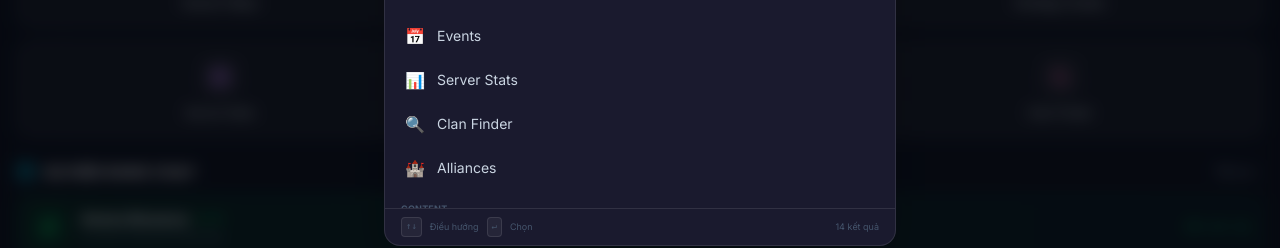
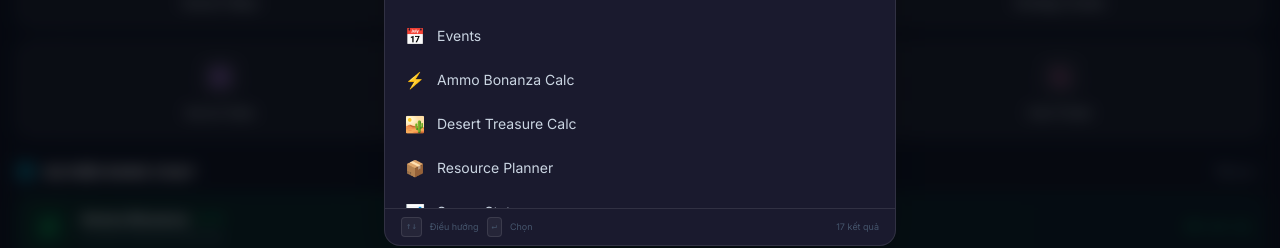
Before and after one commit to thinhliv/lastwar-hq, a Next.js app in the folder apps/web/: page / in a window 1280 px wide. Both pictures are taken after a click on the button 1250 px from the left and 30 px from the top of the page. Shown: the part 358-606 px from the top of the page. Built offline with nearby package versions, Linux system fonts and the light colour scheme; no server answers.

Commit message:
chore: update command palette search index + sitemap with new routes

```diff
--- a/apps/web/src/app/sitemap.ts
+++ b/apps/web/src/app/sitemap.ts
@@ -10,6 +10,9 @@ export default function sitemap(): MetadataRoute.Sitemap {
     { url: `${baseUrl}/tools/calculators`, lastModified, changeFrequency: "weekly", priority: 0.8 },
     { url: `${baseUrl}/tools/calculators/advanced`, lastModified, changeFrequency: "weekly", priority: 0.7 },
     { url: `${baseUrl}/tools/events`, lastModified, changeFrequency: "daily", priority: 0.8 },
+    { url: `${baseUrl}/tools/events/ammo-bonanza`, lastModified, changeFrequency: "weekly", priority: 0.7 },
+    { url: `${baseUrl}/tools/events/desert-treasure`, lastModified, changeFrequency: "weekly", priority: 0.7 },
+    { url: `${baseUrl}/tools/calculators/resource-planner`, lastModified, changeFrequency: "weekly", priority: 0.7 },
     { url: `${baseUrl}/tools/hero-tier`, lastModified, changeFrequency: "weekly", priority: 0.8 },
     { url: `${baseUrl}/tools/maps`, lastModified, changeFrequency: "monthly", priority: 0.6 },
     { url: `${baseUrl}/tools/server-stats`, lastModified, changeFrequency: "weekly", priority: 0.6 },
--- a/apps/web/src/components/CommandPalette.tsx
+++ b/apps/web/src/components/CommandPalette.tsx
@@ -19,6 +19,9 @@ const SEARCH_INDEX: SearchItem[] = [
   { label: "Hero Tier List", href: "/tools/hero-tier", category: "Tools", icon: "⭐", keywords: "hero tier ssr sr rank meta" },
   { label: "Season Maps", href: "/tools/maps", category: "Tools", icon: "🗺️", keywords: "map territory zone" },
   { label: "Events", href: "/tools/events", category: "Tools", icon: "📅", keywords: "event countdown timer calendar" },
+  { label: "Ammo Bonanza Calc", href: "/tools/events/ammo-bonanza", category: "Tools", icon: "⚡", keywords: "ammo bonanza calculator event" },
+  { label: "Desert Treasure Calc", href: "/tools/events/desert-treasure", category: "Tools", icon: "🏜️", keywords: "desert treasure calculator event" },
+  { label: "Resource Planner", href: "/tools/calculators/resource-planner", category: "Tools", icon: "📦", keywords: "resource planner gather train balance" },
   { label: "Server Stats", href: "/tools/server-stats", category: "Tools", icon: "📊", keywords: "server stats population" },
   { label: "Clan Finder", href: "/tools/clan-finder", category: "Tools", icon: "🔍", keywords: "clan server find search" },
   { label: "Alliances", href: "/tools/alliance", category: "Tools", icon: "🏰", keywords: "alliance guild join create" },
```
